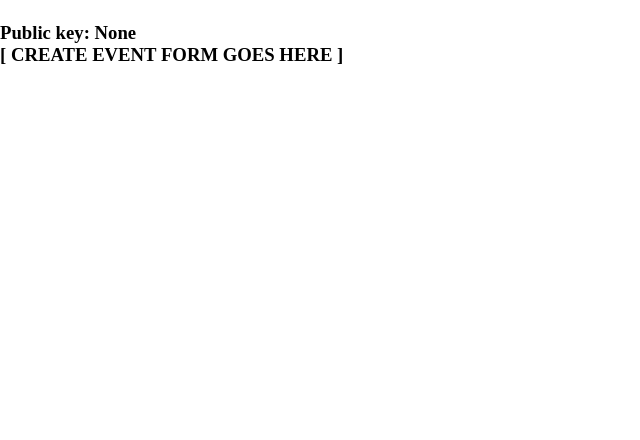
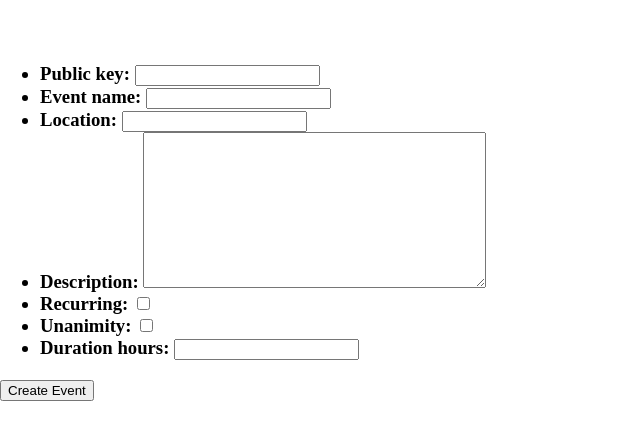
Before and after one commit to j-bro/cedul, a Django app: page /create_event/ in a window 1280 px wide. Shown: the part 58-498 px from the top of the page, without its empty margins (0-640 px from the left). Run offline with Django 3.2, Linux system fonts and the light colour scheme.

Commit message:
Made functioning forms (except saving to db) for home and create_event pages.

```diff
--- a/cedul_app/admin.py
+++ b/cedul_app/admin.py
@@ -13,12 +13,12 @@ class AvailableSlotInline(admin.TabularInline):
 
 class EventAdmin(admin.ModelAdmin):
 	inlines = [AttendeeInline]
-	list_display = ('event_name', 'id', 'location', 'description')
+	list_display = ('event_name', 'public_key', 'location', 'description')
 
 class AttendeeAdmin(admin.ModelAdmin):
 	inlines = [AvailableSlotInline]
+	list_display = ('name', 'email', 'event')
 
 # Register your models here.
 admin.site.register(Event, EventAdmin)
 admin.site.register(Attendee, AttendeeAdmin)
-admin.site.register(AvailableSlot)
--- a/cedul_app/forms.py
+++ b/cedul_app/forms.py
@@ -1 +1,9 @@
-from django import forms
+from django.forms import ModelForm
+
+from cedul_app.models import Event
+
+class EventForm(ModelForm):
+	class Meta:
+		model = Event
+		fields = ['public_key', 'event_name', 'location', 'description',
+			'recurring', 'unanimity', 'duration_hours']
--- a/cedul_app/models.py
+++ b/cedul_app/models.py
@@ -37,4 +37,4 @@ class AvailableSlot(models.Model):
 	is_maybe = models.BooleanField(default=False)
 
 	def __str__(self):
-		return str(self.start_time) + ' to ' + str(self.aend_time)
+		return str(self.start_time) + ' to ' + str(self.end_time)
--- a/cedul_app/templates/cedul_app/create_event.html
+++ b/cedul_app/templates/cedul_app/create_event.html
@@ -14,10 +14,14 @@
         <h1 id="header"><a href="/">Cedul</a><h1>
 
         <h3>
-        Public key: {{ public_key }}
         <br>
-        [ CREATE EVENT FORM GOES HERE ]
-
+        <form action="" method="post">
+            {% csrf_token %}
+            <ul>
+            {{ create_event_form.as_ul }}
+            </ul>
+            <input type='submit' value='Create Event'>
+        </form>
 
         </ul>
     </body>
--- a/cedul_app/views.py
+++ b/cedul_app/views.py
@@ -1,8 +1,7 @@
-from django.shortcuts import render
-from django.http import HttpResponse
-from django.shortcuts import get_object_or_404, redirect
+from django.shortcuts import render, redirect, get_object_or_404
 
 from cedul_app.models import Event
+from cedul_app.forms import EventForm
 
 
 # Main home page view
@@ -12,8 +11,21 @@ def home(request):
 
 # Create an event page
 def create_event(request):
-	public_key = request.GET.get('public_key')
-	context = {'public_key': public_key}
+	if request.method == 'POST':
+		### Do stuff here...
+		form = EventForm(request.POST)
+		if form.is_valid():
+			pass
+		public_key = None
+		return redirect('event', public_key=public_key)
+		pass
+	else:
+		public_key = request.GET.get('public_key')
+		if public_key:
+			form = EventForm(initial={'public_key': public_key})
+		else:
+			form = EventForm()
+		context = {'public_key': public_key, 'create_event_form': form}
 	return render(request, 'cedul_app/create_event.html', context)
 
 # Event search redirect
```
Also changed, not shown: cedul_app/templates/cedul_app/home.html (+6 -4 lines).
